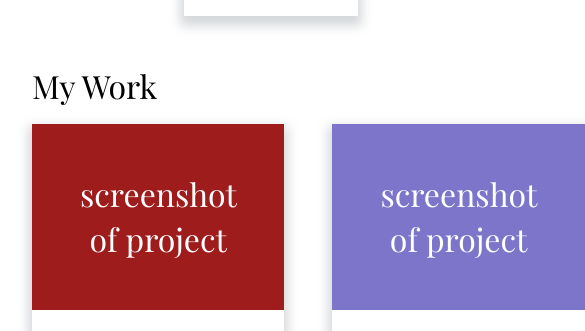
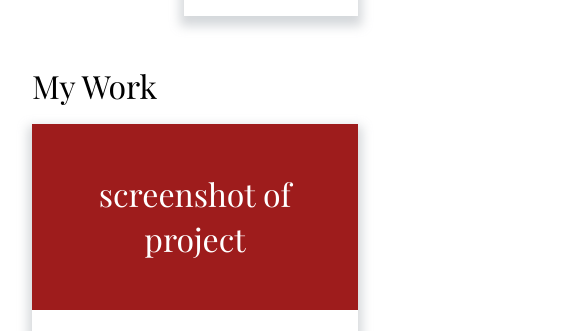
Before and after one commit to mahmoudmerghani/homepage, a plain HTML site: page index.html in a window 390 px wide. Shown: the part 1352-1683 px from the top of the page, 585 px wide, since content can reach past the window. Drawn offline with nearby package versions, Linux system fonts and the light colour scheme; a web font is replaced by a local one.

Commit message:
Make the projects grid responsive

```diff
--- a/style.css
+++ b/style.css
@@ -128,7 +128,7 @@ svg {
 
 .work .cards {
     display: grid;
-    grid-template-columns: repeat(3, 1fr);
+    grid-template-columns: repeat(auto-fit, minmax(250px, 1fr));
     gap: 3rem;
 }
 
```
